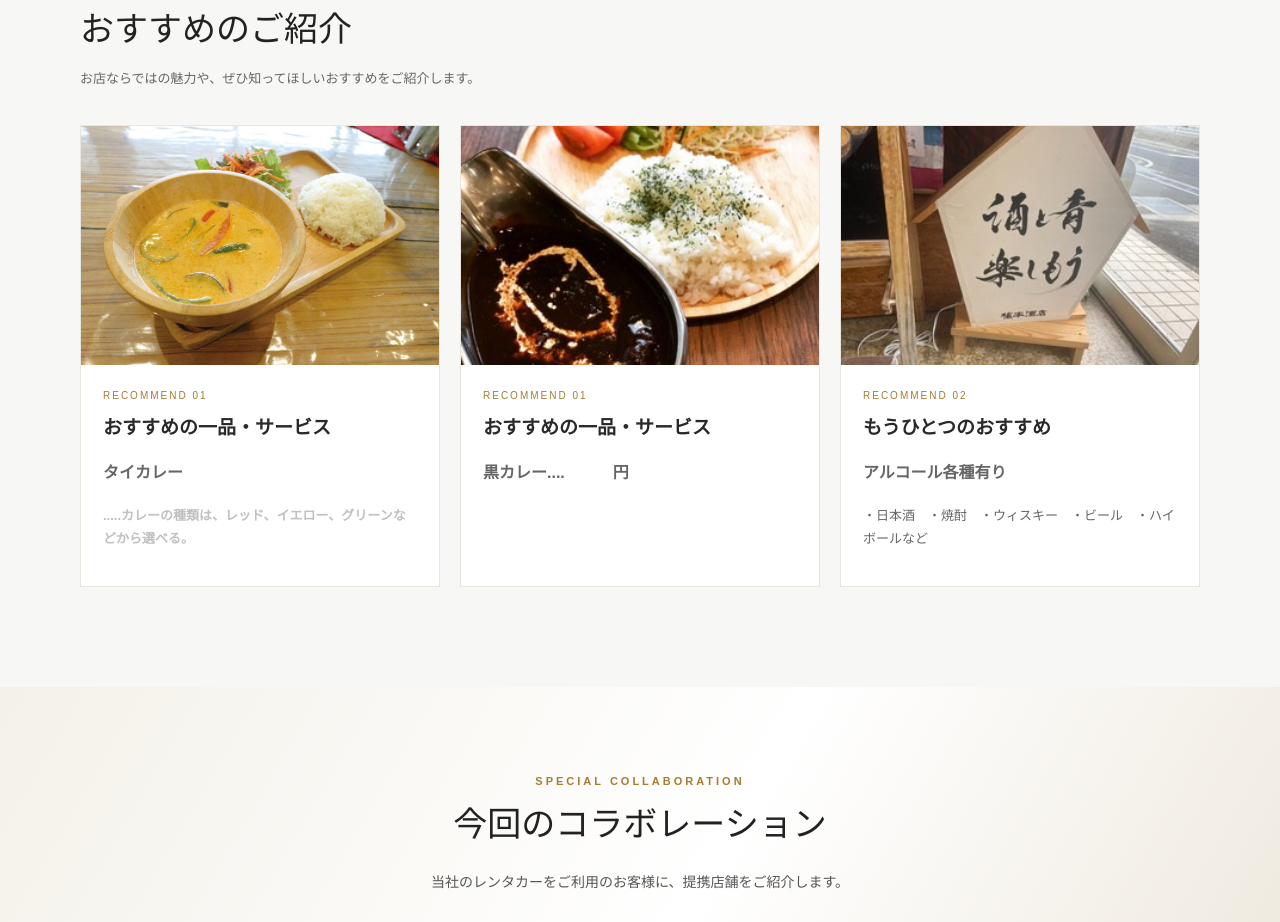
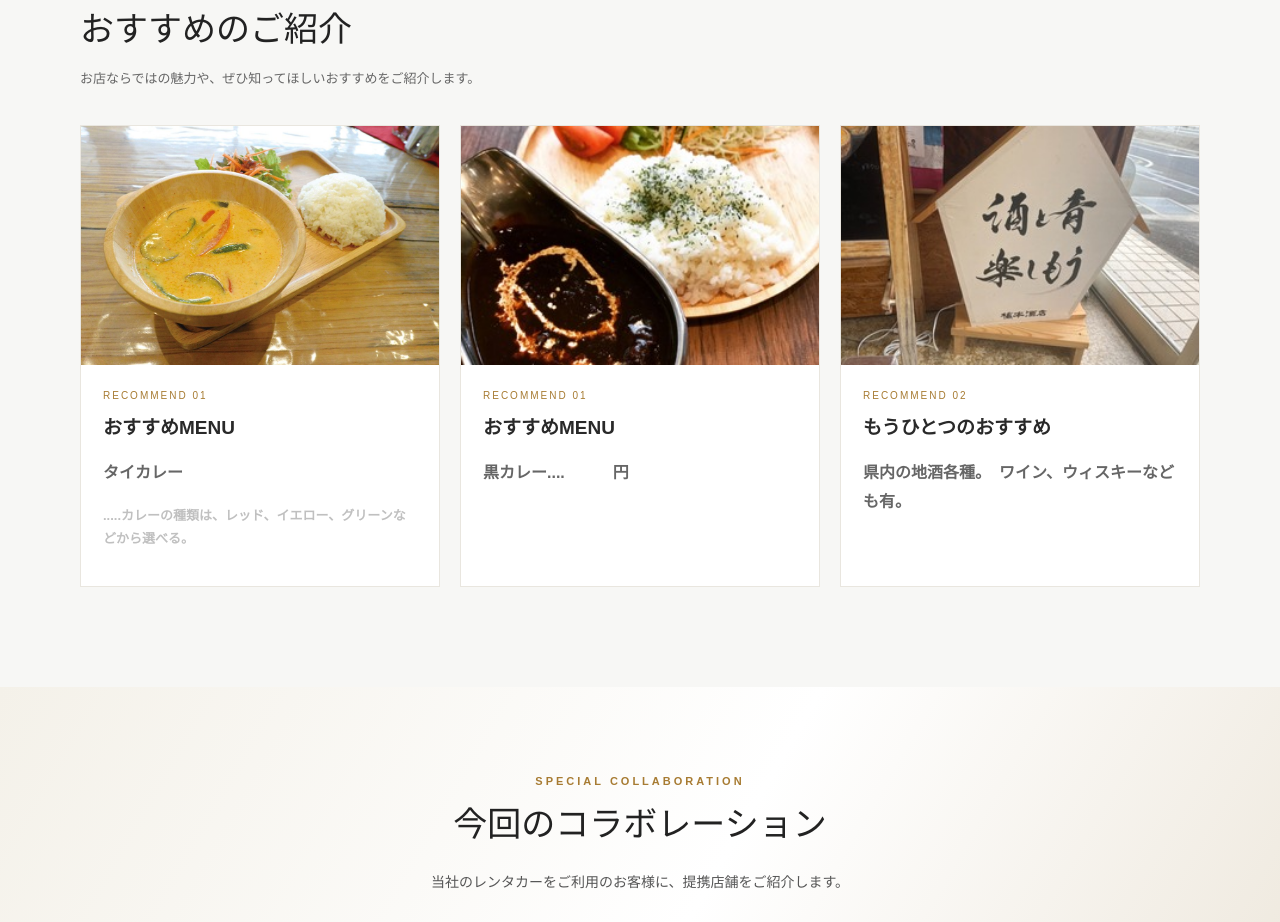
Before and after one commit to kku194703-ux/matome-page, a plain HTML site: page HASHIMOTO紹介.html in a window 1280 px wide. Shown: the part 1560-2482 px from the top of the page. Drawn offline with Linux system fonts and the light colour scheme.

Commit message:
Update HASHIMOTO紹介.html

```diff
--- a/HASHIMOTO紹介.html
+++ b/HASHIMOTO紹介.html
@@ -89,7 +89,7 @@
 
                 <div class="menu-content">
                     <p class="menu-number">RECOMMEND 01</p>
-                    <h3>おすすめの一品・サービス</h3>
+                    <h3>おすすめMENU</h3>
  <p style="font-size:16px;"><b>タイカレー</b></p>
 <p style="font-size:13px;"><p style="color: silver;"><b>.....カレーの種類は、レッド、イエロー、グリーンなどから選べる。</b></p></p>
                 </div>
@@ -100,20 +100,17 @@
 
                 <div class="menu-content">
                     <p class="menu-number">RECOMMEND 01</p>
-                    <h3>おすすめの一品・サービス</h3>
+                    <h3>おすすめMENU</h3>
                     <p style="font-size:16px;"><b>黒カレー....　　　円</b></p>
                 </div>
             </article>
 
-
-
-            <article class="menu-card">
-                <img src="はしもと酒店-酒300x200.jpg" alt="おすすめ紹介2">
+       <article class="menu-card">
+                <img src="はしもと酒店-酒300x200.jpg" alt="おすすめ紹介3">
                 <div class="menu-content">
                     <p class="menu-number">RECOMMEND 02</p>
                     <h3>もうひとつのおすすめ</h3>
-                    <p style="font-size:16px;"><b>アルコール各種有り</b></p>
-<p>・日本酒　・焼酎　・ウィスキー　・ビール　・ハイボールなど</p>
+                    <p style="font-size:16px;"><b>県内の地酒各種。　ワイン、ウィスキーなども有。</b></p>
                 </div>
             </article>
         </div>
```
